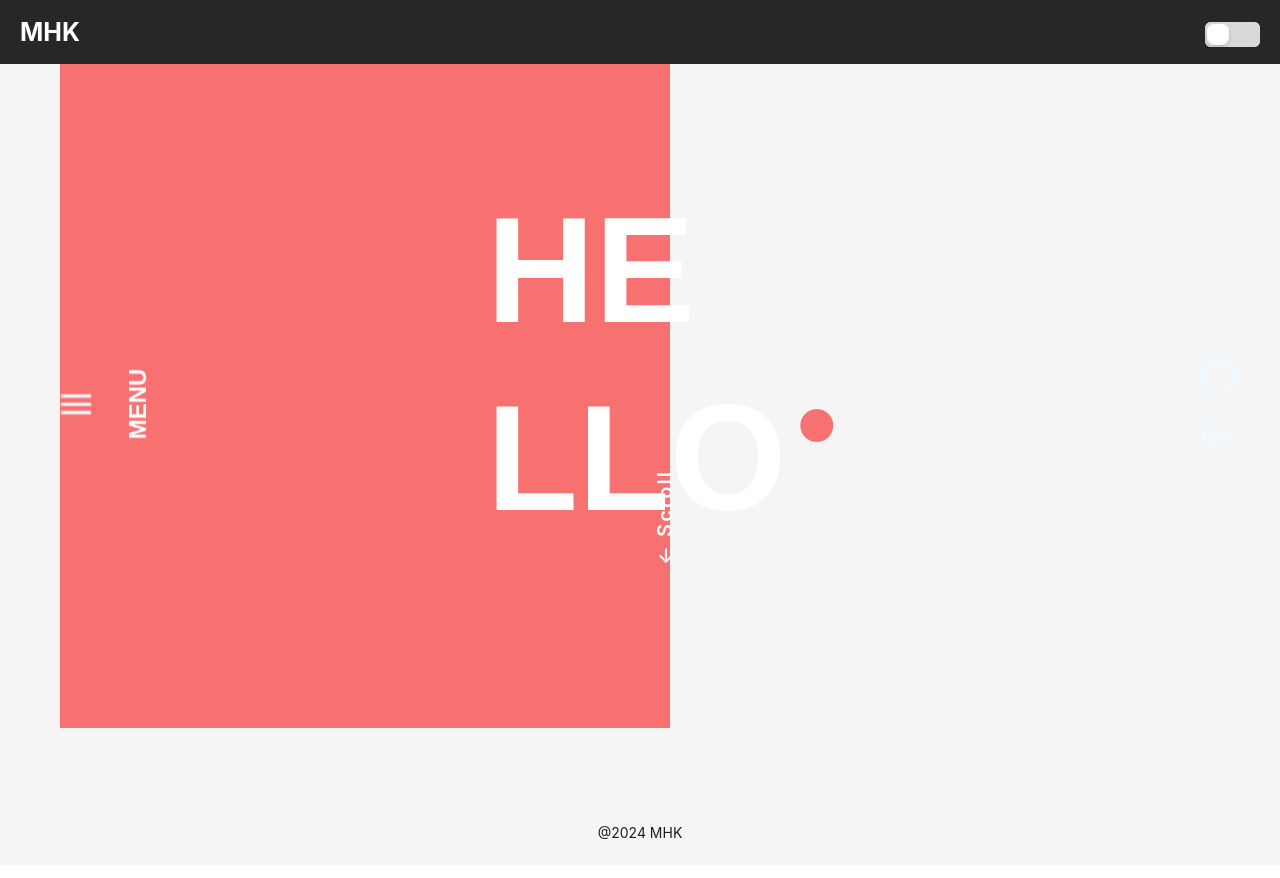
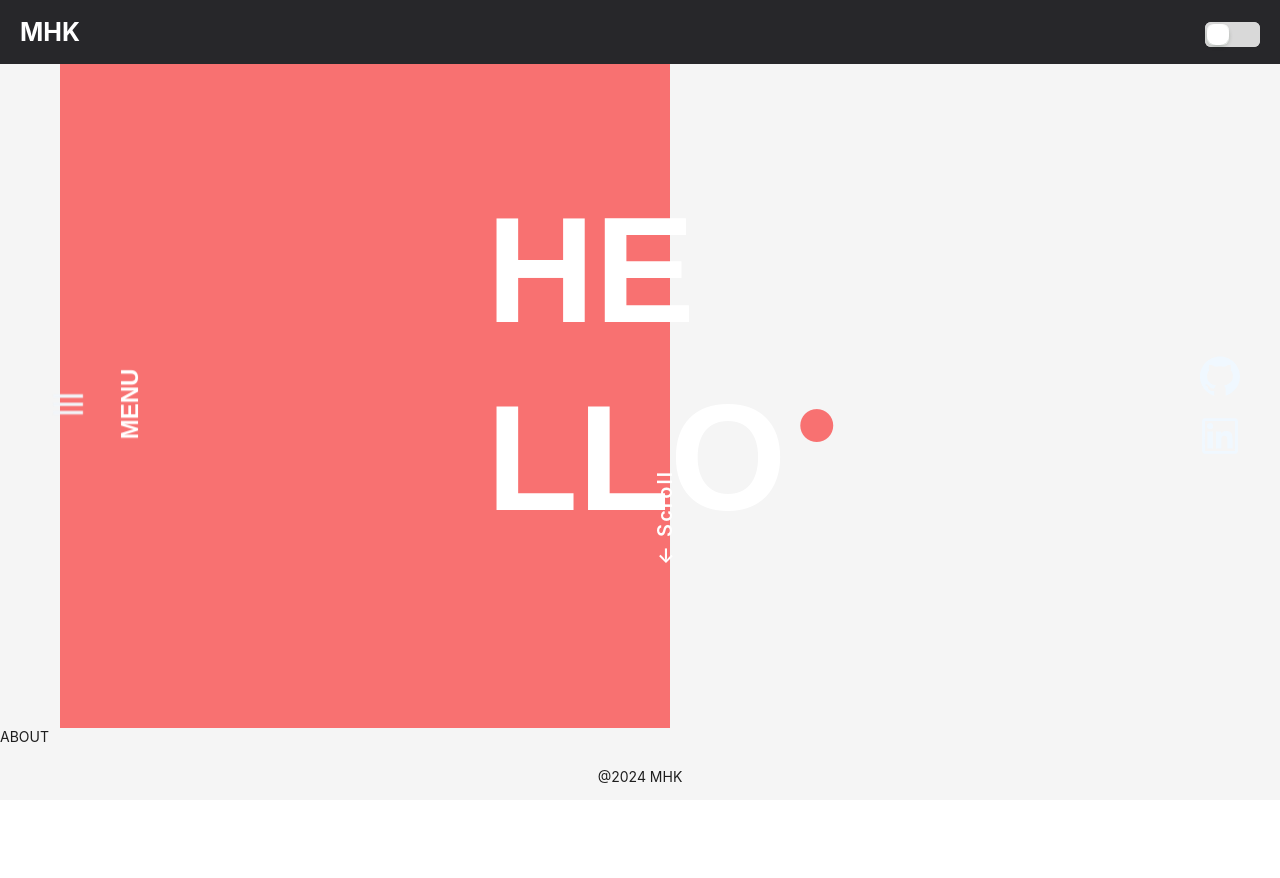
Before and after one commit to HassanKashif-pro/My-Portfolio, a React (Create React App) app: page / in a window 1280 px wide. Shown: the top 878 px of the page. Built offline with nearby package versions, Linux system fonts and the light colour scheme.

Commit message:
Footer problem fixed.

```diff
--- a/src/Pages/Home.tsx
+++ b/src/Pages/Home.tsx
@@ -88,9 +88,24 @@ function Home() {
             </Link>
           </Content>
         </Content>
+        <Content style={{ minHeight: "100vh" }}>ABOUT</Content>
       </Content>
 
-      <Footer style={{ textAlign: "center" }}>@2024 MHK</Footer>
+      <Footer
+        style={{
+          textAlign: "center",
+          position: "fixed",
+          bottom: 0, // Ensure it's fixed to the bottom of the page
+          left: 0,
+          width: "100%", // Ensure it spans the entire width of the page
+          height: "20px",
+          display: "flex",
+          justifyContent: "center",
+          alignItems: "center",
+        }}
+      >
+        @2024 MHK
+      </Footer>
     </Layout>
   );
 }
```
